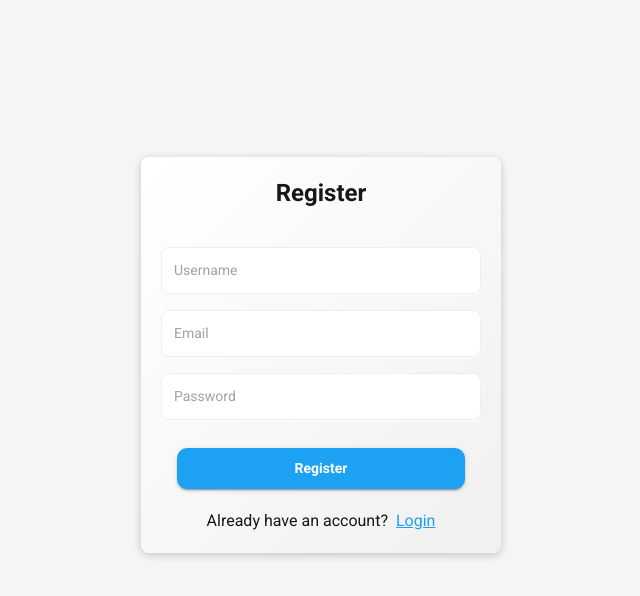
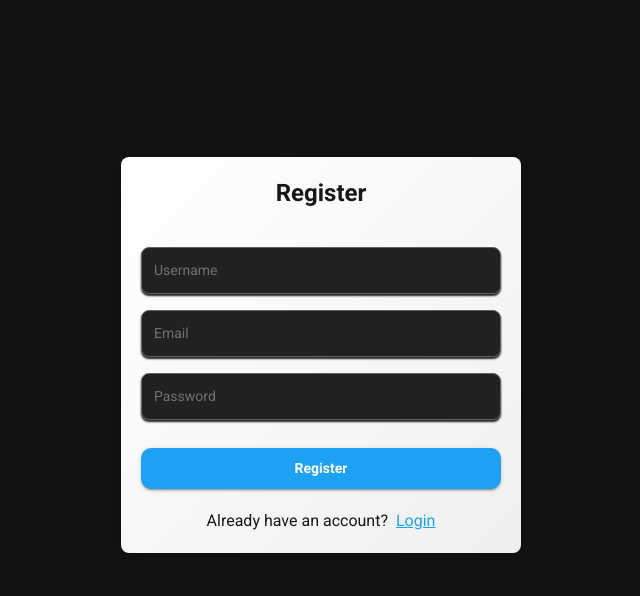
Before and after one commit to wesleynw/splajompy-ts, a Next.js app: page /register in a window 1280 px wide. Shown: the top 596 px of the page, without its empty margins (319-959 px from the left). Built offline with nearby package versions, Linux system fonts and the light colour scheme; no server answers; what @mui/material-nextjs would draw is missing.

Commit message:
style cleanup

```diff
--- /dev/null
+++ b/src/app/components/forms/button.tsx
@@ -0,0 +1,16 @@
+import { Button, styled } from "@mui/material";
+
+export const StyledButton = styled(Button)(() => ({
+  textTransform: "none",
+  borderRadius: "10px",
+  padding: "8px 16px",
+  fontWeight: "bold",
+  fontSize: "0.875rem",
+  backgroundColor: "#1DA1F2",
+  color: "#ffffff",
+  marginTop: "20px",
+  width: "100%",
+  "&:hover": {
+    backgroundColor: "#0d8de6",
+  },
+}));
--- /dev/null
+++ b/src/app/components/forms/formControl.tsx
@@ -0,0 +1,7 @@
+import { styled, FormControl } from "@mui/material";
+
+export const StyledFormControl = styled(FormControl)(() => ({
+  margin: "0px",
+  padding: "0px",
+  width: "100%",
+}));
--- /dev/null
+++ b/src/app/components/forms/input.tsx
@@ -0,0 +1,22 @@
+import { Input, styled } from "@mui/material";
+
+export const StyledInput = styled(Input)(({ theme }) => ({
+  width: "100%",
+  fontSize: "0.875rem",
+  fontWeight: 400,
+  padding: "8px 12px",
+  margin: "8px 0px",
+  borderRadius: "8px",
+  color: theme.palette.grey[300],
+  background: theme.palette.grey[900],
+  "&:hover": {
+    borderColor: theme.palette.primary.main,
+  },
+  "&:focus": {
+    outline: 0,
+    borderColor: theme.palette.primary.main,
+    boxShadow: `0 0 0 3px ${theme.palette.primary.dark}`,
+  },
+  border: `1px solid ${theme.palette.grey[700]}`,
+  boxShadow: `0 2px 2px ${theme.palette.grey[900]}`,
+}));
--- a/src/app/components/register/RegisterPage.tsx
+++ b/src/app/components/register/RegisterPage.tsx
@@ -3,25 +3,24 @@
 import React, { useActionState } from "react";
 import {
   Box,
-  Button,
   CircularProgress,
-  FormControl,
-  Input,
   Stack,
   Typography,
   styled,
 } from "@mui/material";
 import Link from "next/link";
 import { useFormStatus } from "react-dom";
-import theme from "@/theme";
 import { register } from "@/app/auth/register";
+import { StyledButton } from "../forms/button";
+import { StyledInput } from "../forms/input";
+import { StyledFormControl } from "../forms/formControl";
 
 const FormContainer = styled(Box)(({ theme }) => ({
   display: "flex",
   flexDirection: "column",
   alignItems: "center",
   width: "100%",
-  maxWidth: 600,
+  maxWidth: "400px",
   padding: "20px",
   margin: "10px auto",
   borderRadius: "8px",
@@ -31,56 +30,6 @@ const FormContainer = styled(Box)(({ theme }) => ({
     background: "linear-gradient(135deg, #1b1b1b, #222222)",
     boxShadow: "0 2px 4px rgba(0, 0, 0, 0.5)",
   }),
-}));
-
-const StyledInput = styled(Input)(({ theme }) => ({
-  width: "320px",
-  fontSize: "0.875rem",
-  fontWeight: 400,
-  padding: "8px 12px",
-  margin: "8px 0px",
-  borderRadius: "8px",
-  color: theme.palette.grey[900],
-  background: "#fff",
-  border: `1px solid ${theme.palette.grey[200]}`,
-  boxShadow: `0 2px 2px ${theme.palette.grey[50]}`,
-  "&:hover": {
-    borderColor: theme.palette.primary.main,
-  },
-  "&:focus": {
-    outline: 0,
-    borderColor: theme.palette.primary.main,
-    boxShadow: `0 0 0 3px ${theme.palette.primary.light}`,
-  },
-  ...theme.applyStyles("dark", {
-    color: theme.palette.grey[300],
-    background: theme.palette.grey[900],
-    border: `1px solid ${theme.palette.grey[700]}`,
-    boxShadow: `0 2px 2px ${theme.palette.grey[900]}`,
-    "&:focus": {
-      boxShadow: `0 0 0 3px ${theme.palette.primary.dark}`,
-    },
-  }),
-}));
-
-const StyledButton = styled(Button)(() => ({
-  textTransform: "none",
-  borderRadius: "10px",
-  padding: "8px 16px",
-  fontWeight: "bold",
-  fontSize: "0.875rem",
-  backgroundColor: "#1DA1F2",
-  color: "#ffffff",
-  marginTop: "20px",
-  width: "90%",
-  "&:hover": {
-    backgroundColor: "#0d8de6",
-  },
-}));
-
-const StyledFormControl = styled(FormControl)(() => ({
-  margin: "0px",
-  padding: "0px",
 }));
 
 const initialState = {
@@ -106,11 +55,10 @@ export default function RegisterPage() {
         overflow: "hidden",
         position: "relative",
         paddingBottom: "90px",
-        backgroundColor: "#f5f5f5",
-        ...theme.applyStyles("dark", { backgroundColor: "#121212" }),
+        backgroundColor: "#121212",
       }}
     >
-      <form action={dispatch}>
+      <form action={dispatch} style={{ width: "100%" }}>
         <FormContainer>
           <Typography variant="h5" fontWeight={800} marginBottom="30px">
             Register
```
Also changed, not shown: src/app/components/login/LoginPage.tsx (+56 -62 lines).
